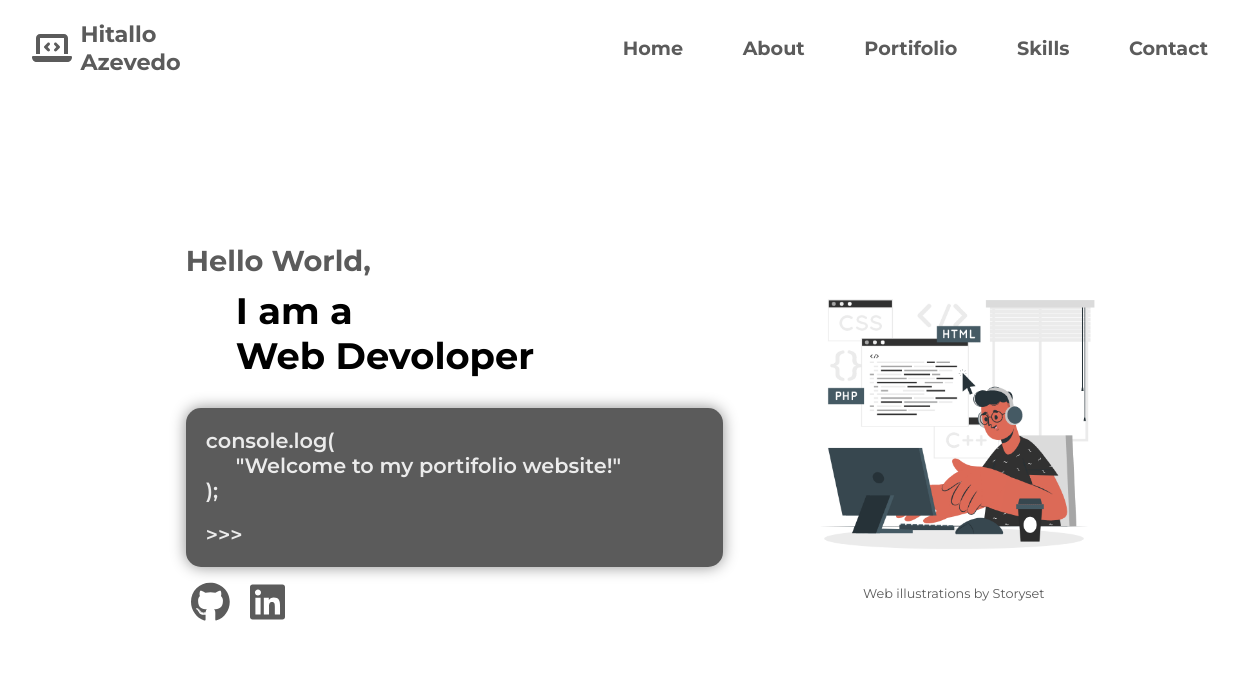
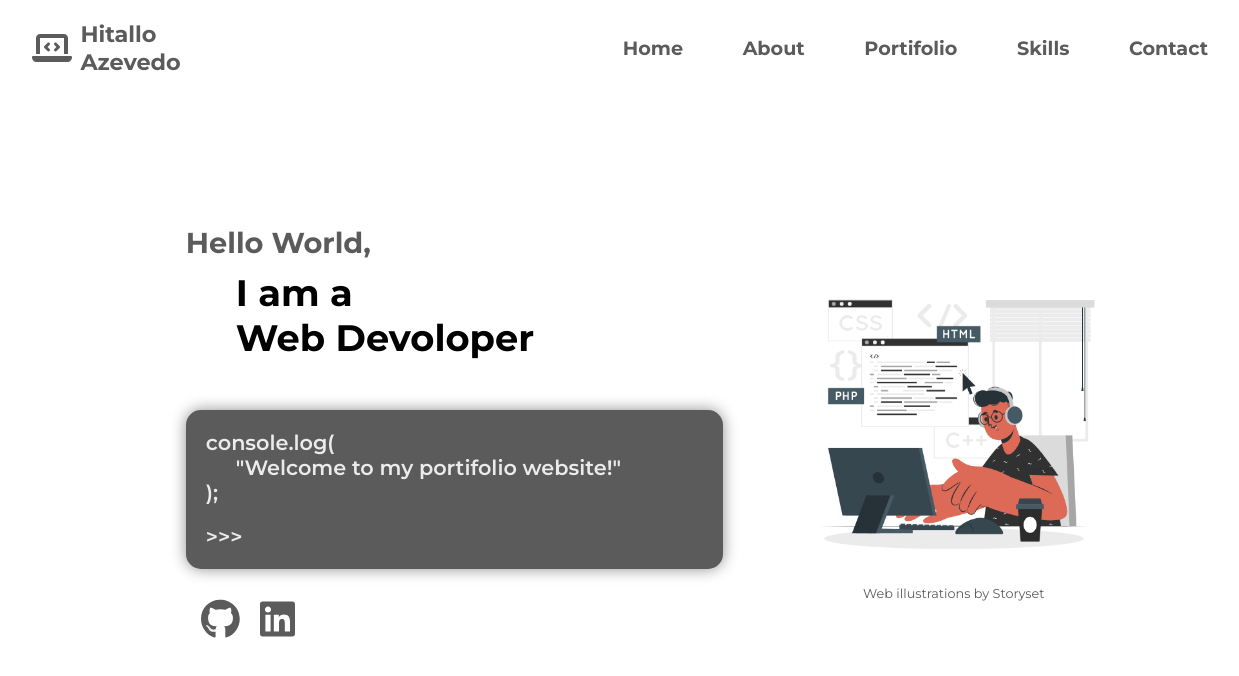
Before and after one commit to hitalloazevedo/portifolio-react, a React (Vite) app: page / in a window 1536 px wide. Shown: the top 676 px of the page, without its empty margins (83-1322 px from the left). Built offline with nearby package versions, Linux system fonts and the light colour scheme.

Commit message:
fix: adjusting social icons area margin and padding

```diff
--- a/src/assets/css/Home.css
+++ b/src/assets/css/Home.css
@@ -26,7 +26,7 @@
     align-items: start;
     justify-content: start;
 
-    margin-bottom: 30px;
+    margin-bottom: 50px;
 }
 
 .content article h3 {
--- a/src/assets/css/Media-Home.css
+++ b/src/assets/css/Media-Home.css
@@ -182,6 +182,8 @@
 
     .content .social-icons-area {
         width: 100%;
+        padding-top: 30px;
+        margin-left: 30px;
     }
 
     .icon {
```
